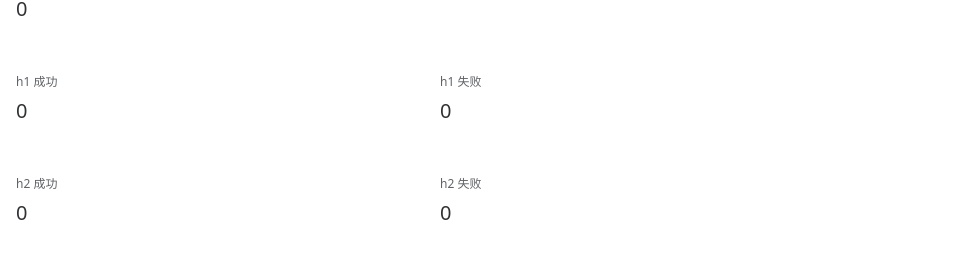
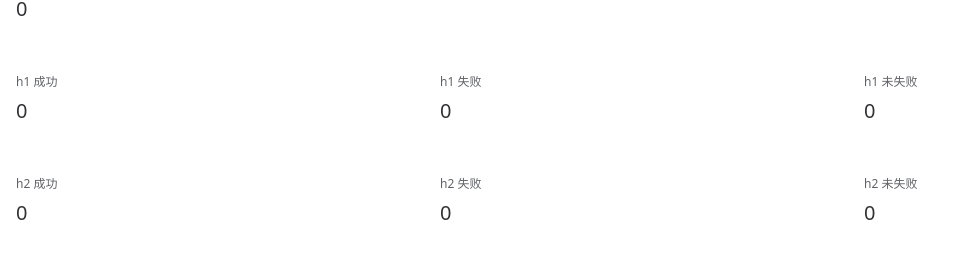
Before and after one commit to sjjjjs/ts-demo, a Vue app: page /request in a window 1280 px wide. Shown: the part 230-508 px from the top of the page, without its empty margins (0-974 px from the left). Built offline with nearby package versions, Linux system fonts and the light colour scheme.

Commit message:
feat: update

```diff
--- a/server.js
+++ b/server.js
@@ -29,7 +29,7 @@ function clear() {
 }
 
 function ramdonMS() {
-    return Math.round(Math.random() * 100) + 50
+    return Math.round(Math.random() * 100) + 100
 }
 
 app.use((_req, res, next) => {
--- a/src/pages/request.vue
+++ b/src/pages/request.vue
@@ -64,6 +64,9 @@
                 <el-col :span="8">
                     <el-statistic title="h1 失败" :value="h1FailedCount" />
                 </el-col>
+                <el-col :span="8">
+                    <el-statistic title="h1 未失败" :value="launchRequestCount - h1FailedCount" />
+                </el-col>
             </el-row>
         </div>
     </div>
@@ -75,6 +78,9 @@
                 </el-col>
                 <el-col :span="8">
                     <el-statistic title="h2 失败" :value="h2FailedCount" />
+                </el-col>
+                <el-col :span="8">
+                    <el-statistic title="h2 未失败" :value="launchRequestCount - h2FailedCount" />
                 </el-col>
             </el-row>
         </div>
```
